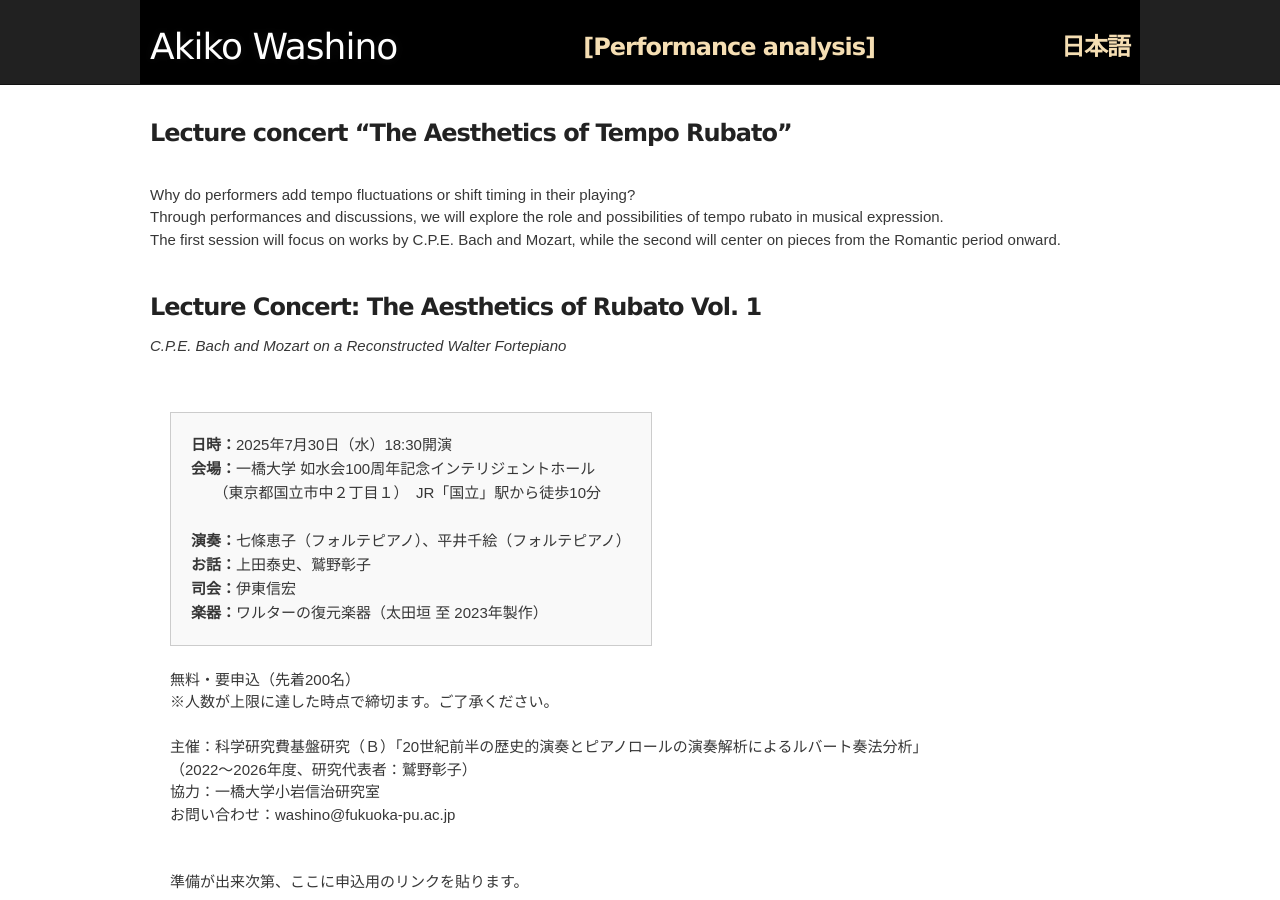
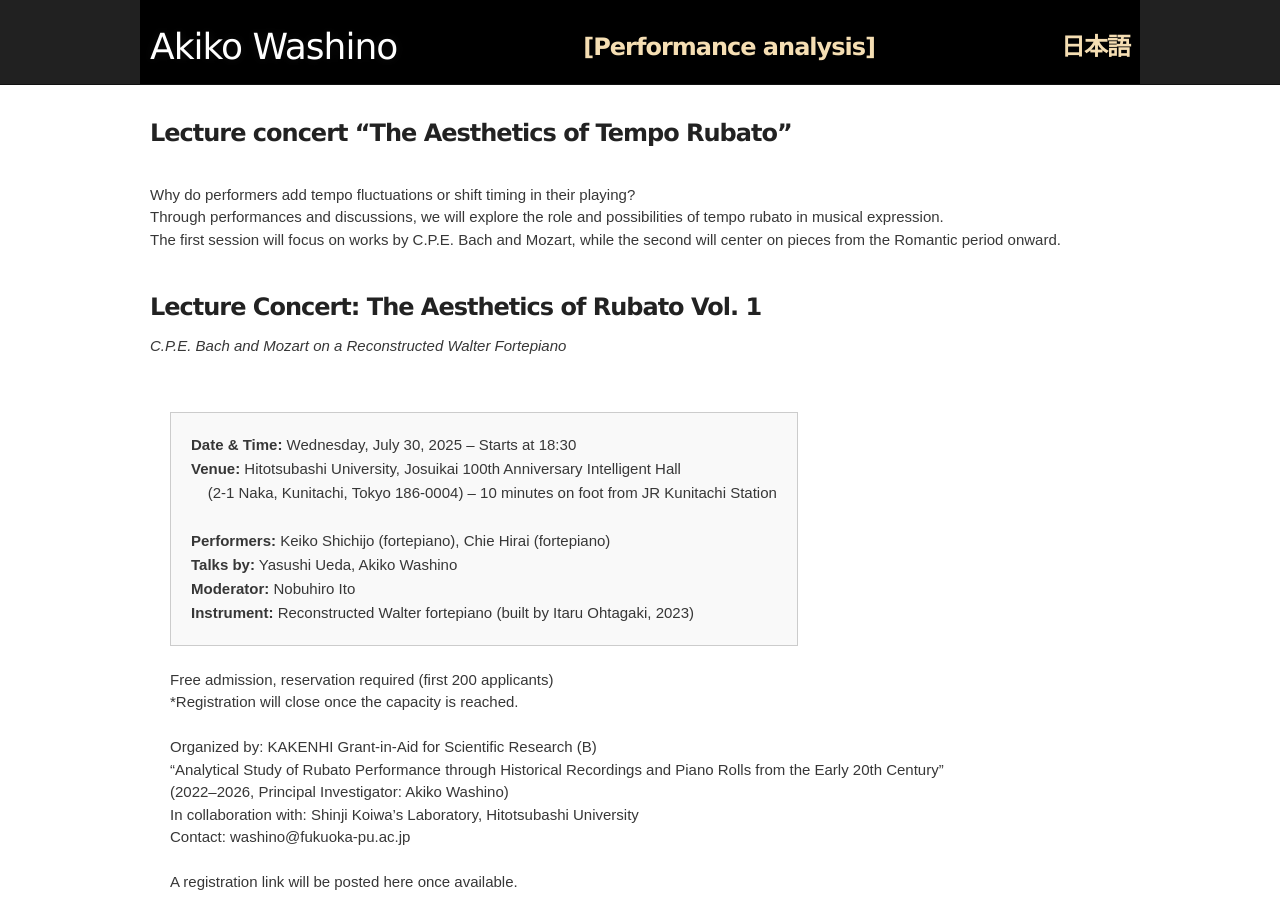
Before and after one commit to akikowashino/akikowashino.github.io, a Jekyll site: the page built from lecture-concert-2025/index-en.md, in a window 1280 px wide and 900 px high. Built offline with Jekyll 4.4.1, drawn with Linux system fonts in a browser that asks for light colours; some of the changed text lies outside the part shown.

Commit message:
Update index-en.md

```diff
--- a/lecture-concert-2025/index-en.md
+++ b/lecture-concert-2025/index-en.md
@@ -18,9 +18,7 @@ The first session will focus on works by C.P.E. Bach and Mozart, while the secon
 <p><em>C.P.E. Bach and Mozart on a Reconstructed Walter Fortepiano</em></p>
 
 
-
 <div style="padding-top:40px; padding-left: 20px">
-
 
 <style>
   .event-box {
@@ -34,33 +32,37 @@ The first session will focus on works by C.P.E. Bach and Mozart, while the secon
 </style>
 
 <div class="event-box">
-  <strong>日時：</strong>2025年7月30日（水）18:30開演<br>
-  <strong>会場：</strong>一橋大学 如水会100周年記念インテリジェントホール<br>
-　　（東京都国立市中２丁目１）　JR「国立」駅から徒歩10分<br><br>
+  <strong>Date & Time:</strong> Wednesday, July 30, 2025 – Starts at 18:30<br>
+  <strong>Venue:</strong> Hitotsubashi University, Josuikai 100th Anniversary Intelligent Hall<br>
+  &nbsp;&nbsp;&nbsp;&nbsp;(2-1 Naka, Kunitachi, Tokyo 186-0004) – 10 minutes on foot from JR Kunitachi Station<br><br>
 
-  <strong>演奏：</strong>七條恵子（フォルテピアノ）、平井千絵（フォルテピアノ）<br>
-  <strong>お話：</strong>上田泰史、鷲野彰子<br>
-  <strong>司会：</strong>伊東信宏<br>
-  <strong>楽器：</strong>ワルターの復元楽器（太田垣 至 2023年製作）<br>
+  <strong>Performers:</strong> Keiko Shichijo (fortepiano), Chie Hirai (fortepiano)<br>
+  <strong>Talks by:</strong> Yasushi Ueda, Akiko Washino<br>
+  <strong>Moderator:</strong> Nobuhiro Ito<br>
+  <strong>Instrument:</strong> Reconstructed Walter fortepiano (built by Itaru Ohtagaki, 2023)<br>
+</div>
+
+<br>
+Free admission, reservation required (first 200 applicants)<br>
+*Registration will close once the capacity is reached.<br><br>
+
+Organized by: KAKENHI Grant-in-Aid for Scientific Research (B)<br>
+“Analytical Study of Rubato Performance through Historical Recordings and Piano Rolls from the Early 20th Century”<br>
+(2022–2026, Principal Investigator: Akiko Washino)<br>
+In collaboration with: Shinji Koiwa’s Laboratory, Hitotsubashi University<br>
+Contact: washino@fukuoka-pu.ac.jp<br><br>
+
+A registration link will be posted here once available.<br><br>
+
+<p>
+  <a href="https://www.google.com/maps?q=一橋大学+如水会百周年記念インテリジェントホール" target="_blank" rel="noopener noreferrer">
+    Click here for the venue map
+  </a>.
+</p>
+
 </div>
 
 
-<br>
-無料・要申込（先着200名）<br>
-※人数が上限に達した時点で締切ます。ご了承ください。<br>
-<br>
-主催：科学研究費基盤研究（Ｂ）「20世紀前半の歴史的演奏とピアノロールの演奏解析によるルバート奏法分析」<br>
-（2022～2026年度、研究代表者：鷲野彰子）<br>
-協力：一橋大学小岩信治研究室<br>
-お問い合わせ：washino@fukuoka-pu.ac.jp<br>
-<br>
-   <br>
-準備が出来次第、ここに申込用のリンクを貼ります。
-   <br>
-<p>
-  会場の地図は <a href="https://www.google.com/maps?q=一橋大学+如水会百周年記念インテリジェントホール" target="_blank" rel="noopener noreferrer">こちら</a> です。
-</p>
-</div>
 
    <br>
    <br>
```
